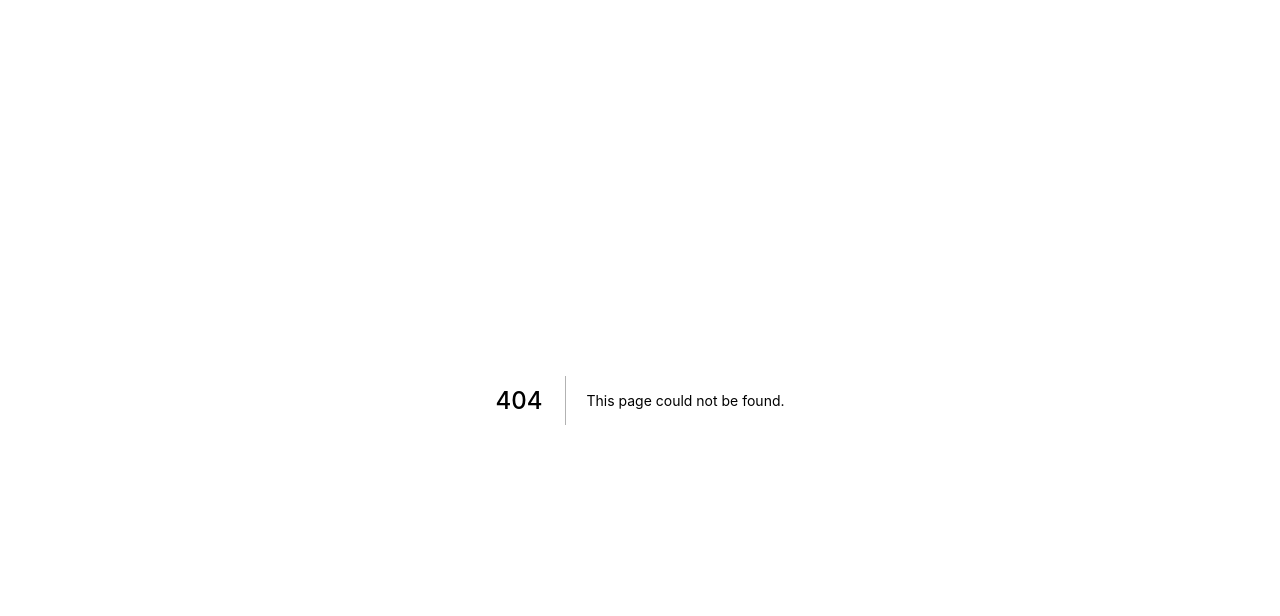
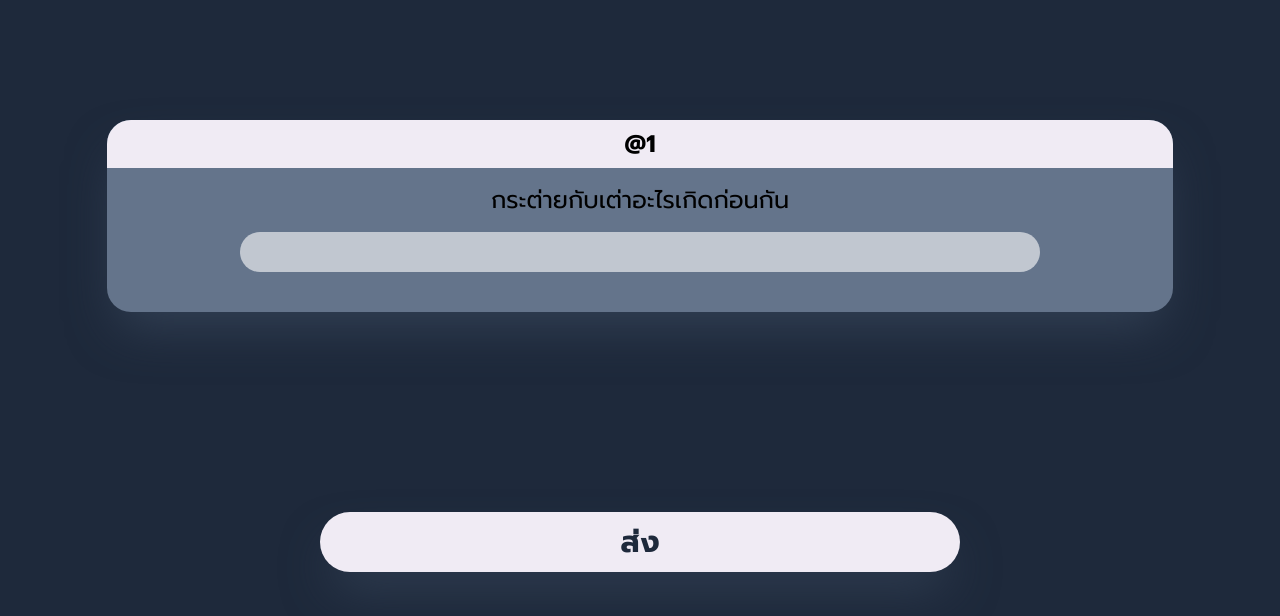
Before and after one commit to tonkaew131/askme, a Next.js app: page /ask/1 in a window 1280 px wide. Before the commit this address had no page. Shown: the top 616 px of the page. Built offline with nearby package versions, Linux system fonts and the light colour scheme.

Commit message:
Added Question Page

```diff
--- /dev/null
+++ b/pages/ask/[accountID].js
@@ -0,0 +1,23 @@
+import { useRouter } from 'next/router'
+
+export default function AskMe() {
+    const router = useRouter();
+    const { accountID } = router.query;
+
+    return (
+        <div className="bg-slate-800 w-screen h-screen font-Prompt text-4xl">
+            <div className="w-full h-[15%]"/>
+            <div className="bg-slate-500 w-10/12 pb-10 overflow-clip rounded-3xl mx-auto text-center text-2xl shadow-2xl shadow-slate-700">
+                <p className="bg-text py-2 text-black font-extrabold">@{accountID}</p>
+                <p className="w-10/12 mx-auto mt-4">{'กระต่ายกับเต่าอะไรเกิดก่อนกัน'}</p>
+                <div className="mt-4 w-3/4 bg-white bg-opacity-60 mx-auto p-1 rounded-full">
+                    <input className="px-2 w-full bg-transparent text-black focus:outline-none"></input>
+                </div>
+            </div>
+
+            <div className="bg-text text-slate-800 w-1/2 text-center py-3 rounded-full mx-auto mt-[25vh] text-3xl shadow-2xl shadow-slate-700 font-bold active:scale-[0.98]">
+                ส่ง
+            </div>
+        </div>
+    );
+}
--- a/styles/globals.css
+++ b/styles/globals.css
@@ -1,3 +1,5 @@
+@import url('https://fonts.googleapis.com/css2?family=Prompt:wght@400;500;600;700&display=swap');
+
 @tailwind base;
 @tailwind components;
 @tailwind utilities;
--- a/tailwind.config.js
+++ b/tailwind.config.js
@@ -8,10 +8,13 @@ module.exports = {
         extend: {
             colors: {
                 base: '#A1C3D1',
-                purple: '#B39BC8',
+                purple0: '#B39BC8',
                 text: '#F0EBF4',
                 secondary: '#F172A1',
-                primary : '#E64398',
+                primary: '#E64398',
+            },
+            fontFamily: {
+                Prompt: ['Prompt', 'sans-serif']
             }
         },
     },
```
